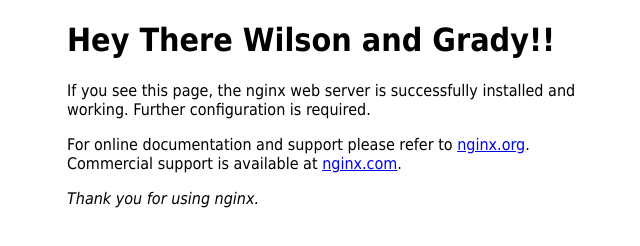
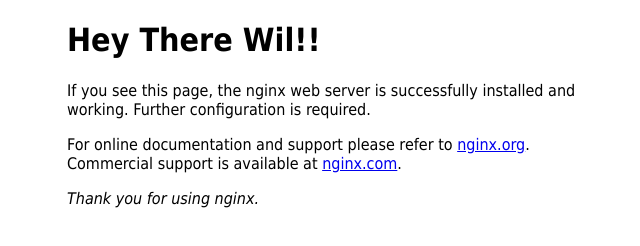
Before and after one commit to angkywilliam/CodeDeployNginx, a plain HTML site: page index.html in a window 1280 px wide. Shown: the whole page, without its empty margins (293-933 px from the left). Drawn offline with Linux system fonts and the light colour scheme.

Commit message:
change index

```diff
--- a/index.html
+++ b/index.html
@@ -11,7 +11,7 @@
 </style>
 </head>
 <body>
-<h1>Hey There Wilson and Grady!!</h1>
+<h1>Hey There Wil!!</h1>
 <p>If you see this page, the nginx web server is successfully installed and
 working. Further configuration is required.</p>
 
```
